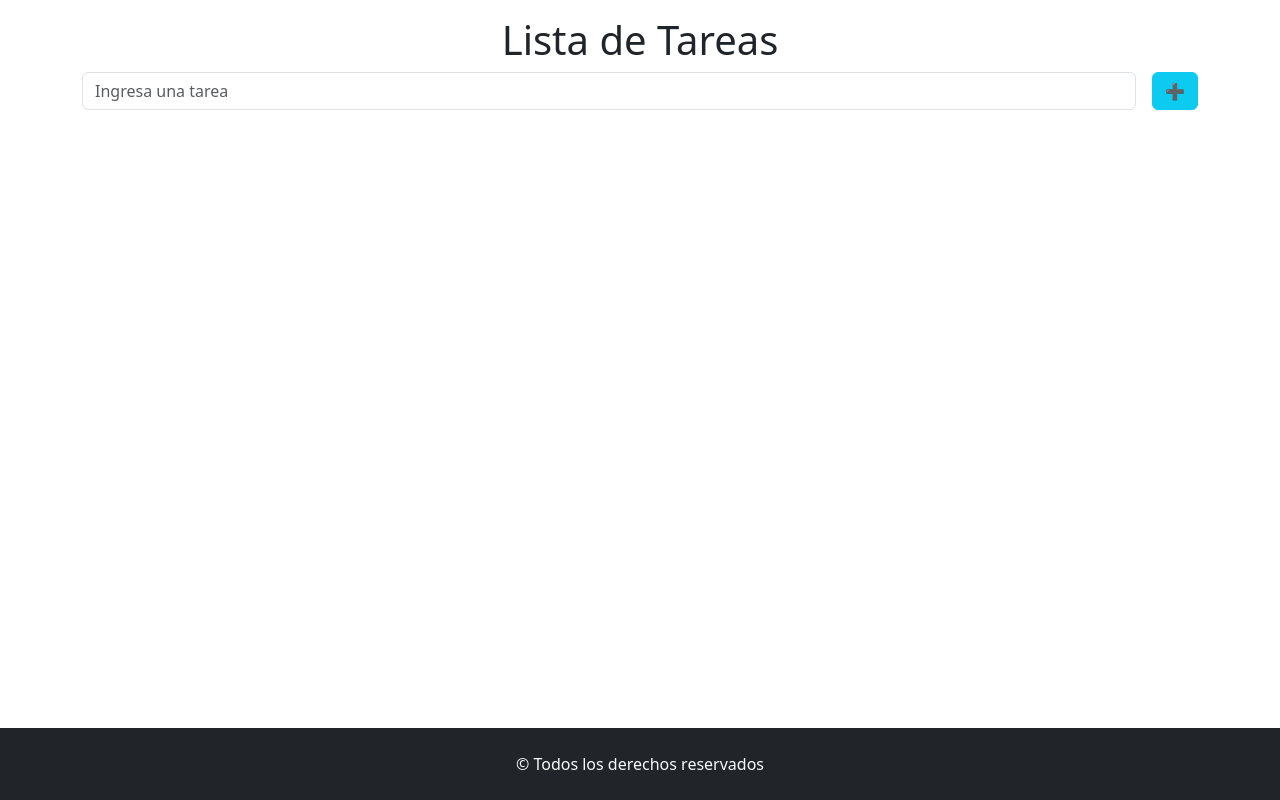
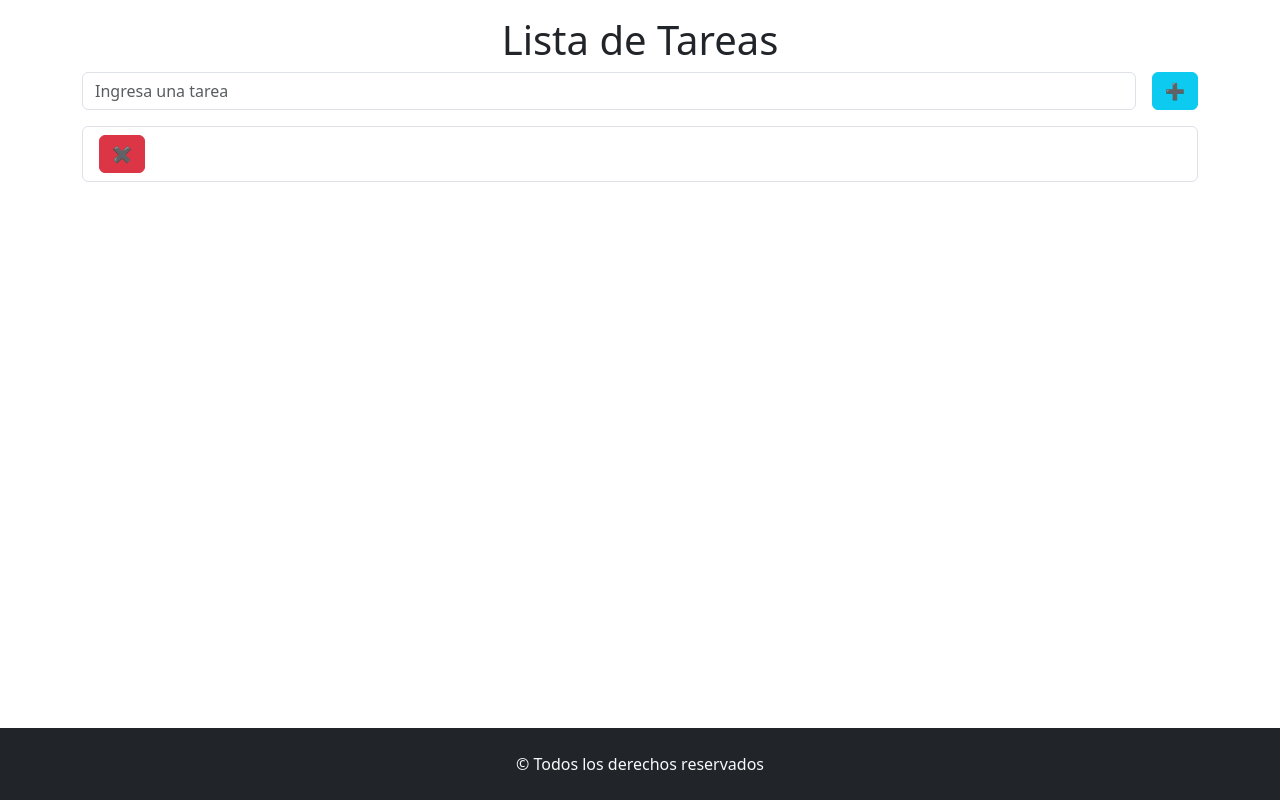
Before and after one commit to LuuRuiz17/tp6-ej5-React, a React (Vite) app: page / in a window 1280 px wide. Built offline with nearby package versions, Linux system fonts and the light colour scheme.

Commit message:
Para poder hacer un merge

```diff
--- a/src/components/FormularioTareas.jsx
+++ b/src/components/FormularioTareas.jsx
@@ -11,7 +11,8 @@ const formularioTareas = () => {
         reset
     } = useForm()
 
-    const [tareas , setTareas] = useState([])
+    const tareasLocalStorage = JSON.parse(localStorage.getItem('tareas')) || [];
+    const [tareas, setTareas] = useState([tareasLocalStorage]);
 
     useEffect(()=>{
         // Ejecuta automáticamente este código cuando suceda el ciclo de vida del componente
```
